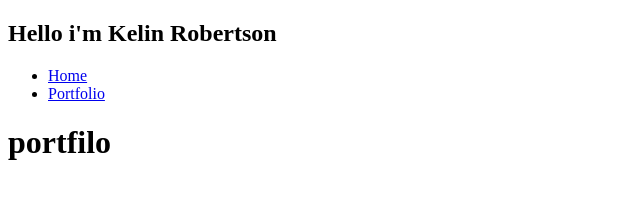
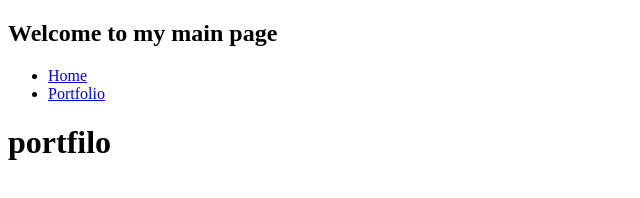
Before and after one commit to Kelinrobertson/Kelinrobertson.github.io, a plain HTML site: page port/portfolio.html in a window 1280 px wide. Shown: the full height of the page, 0-640 px from the left. Drawn offline with Linux system fonts and the light colour scheme.

Commit message:
Update portfolio.html

```diff
--- a/port/portfolio.html
+++ b/port/portfolio.html
@@ -7,7 +7,7 @@
   <body>
     <div id="all-contents">
          <nav>
-            <h1>Hello i'm Kelin Robertson</h1>
+            <h1>Welcome to my main page</h1>
             <ul id="nav-ul">
               <li class="nav-li">
               <a class="nav-a" href="index.html">Home</a>
```
